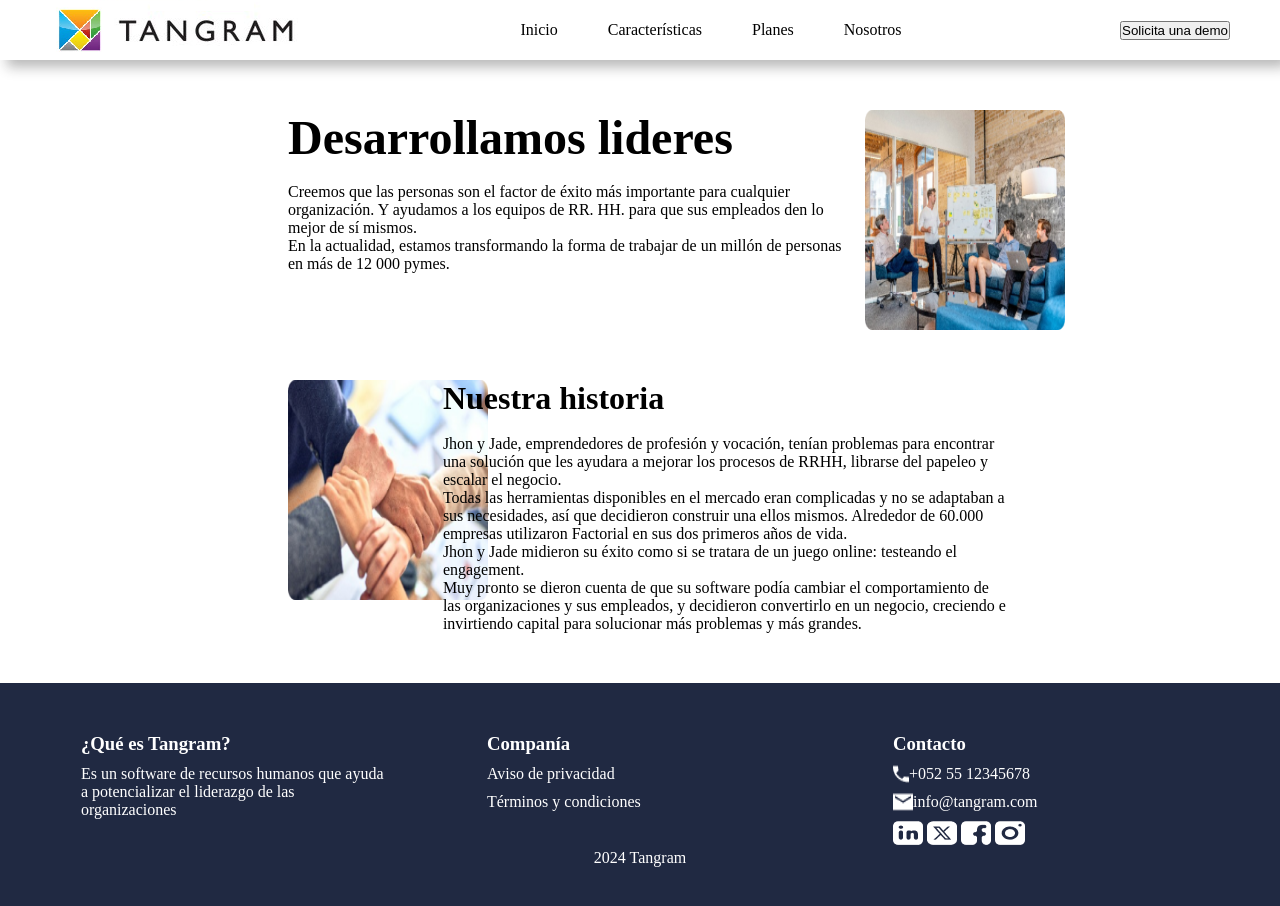
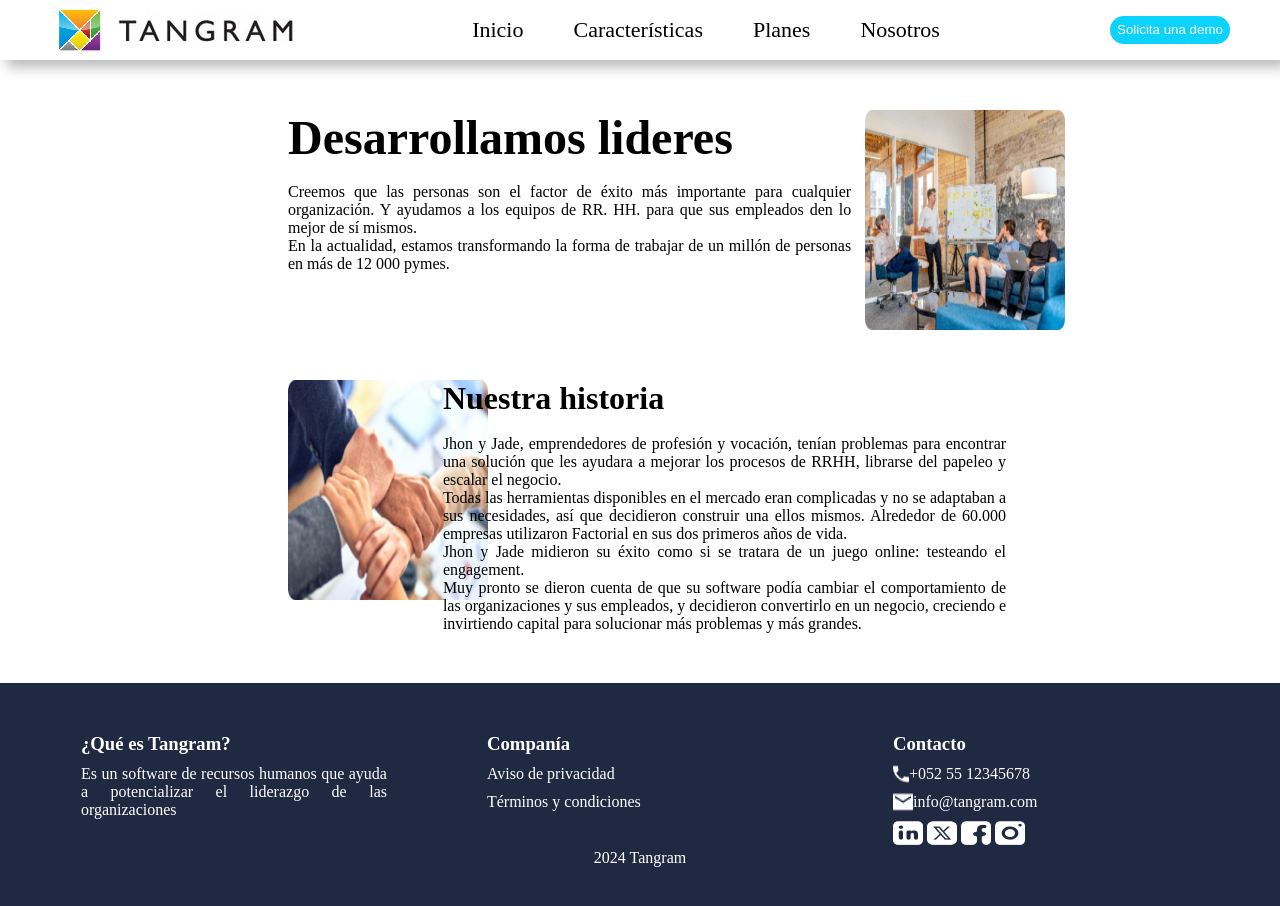
Before and after one commit to vdarturo/vdarturo-PreEntrega2Velazquez, a plain HTML site: page pages/about_us.html in a window 1280 px wide. Drawn offline with Linux system fonts and the light colour scheme.

Commit message:
Add font type

```diff
--- a/css/style.css
+++ b/css/style.css
@@ -32,7 +32,7 @@ nav ul{
 nav a{
     text-decoration: none;
     color: #000000;
-    font-size: 16px;
+    font-size: 1.375rem;
 }
 
 .demo-button{
@@ -124,6 +124,11 @@ h2{
     font-size: 2rem;
 }
 
+p{
+    text-align: justify;
+    font-size: 1rem;
+}
+
 .format-img{
     width: 200px;
     height: 220px;
--- a/pages/about_us.html
+++ b/pages/about_us.html
@@ -6,6 +6,7 @@
     <meta name="viewport" content="width=device-width, initial-scale=1.0">
     <title>Tangram</title>
     <link rel="stylesheet" href="../css/style.css">
+    <link href="https://fonts.googleapis.com/css2?family=Heebo:wght@100..900&family=Open+Sans:ital,wght@0,300..800;1,300..800&display=swap" rel="stylesheet">
 </head>
 <body>
     <header>
@@ -18,7 +19,7 @@
                 <li><a href="#">Nosotros</a></li>
             </ul>
         </nav>
-        <a href="./contact.html"><button>Solicita una demo</button></a>
+        <a href="./contact.html"><button class="demo-button">Solicita una demo</button></a>
     </header>
     <main>
         <section class="section-mode-img-right">
```
Also changed, not shown: index.html (+1 -0 lines), pages/contact.html (+2 -1 lines), pages/features.html (+2 -1 lines), pages/plans.html (+2 -1 lines).
